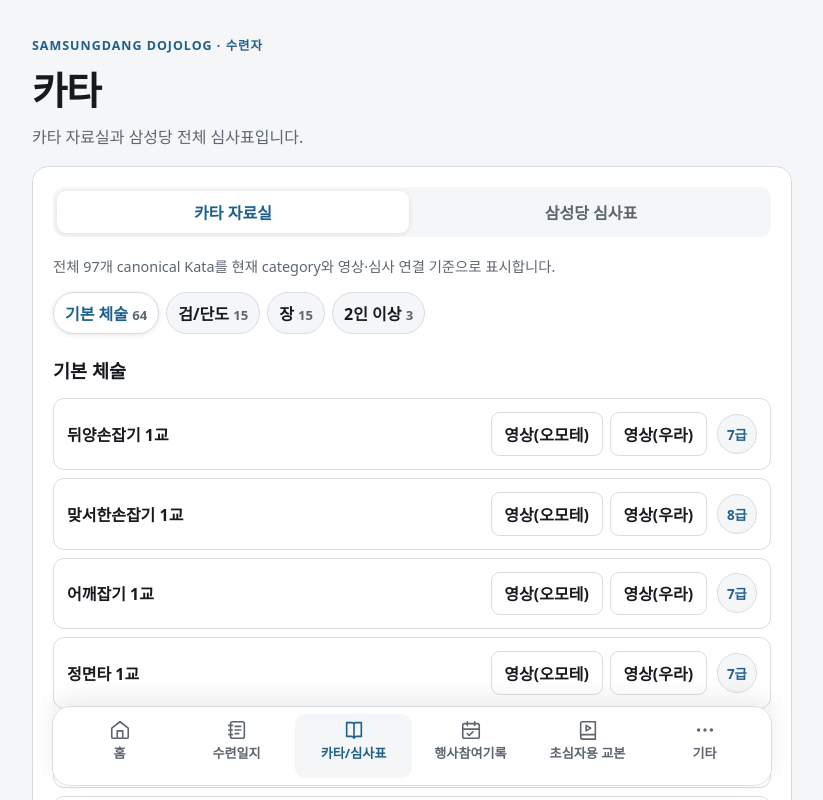
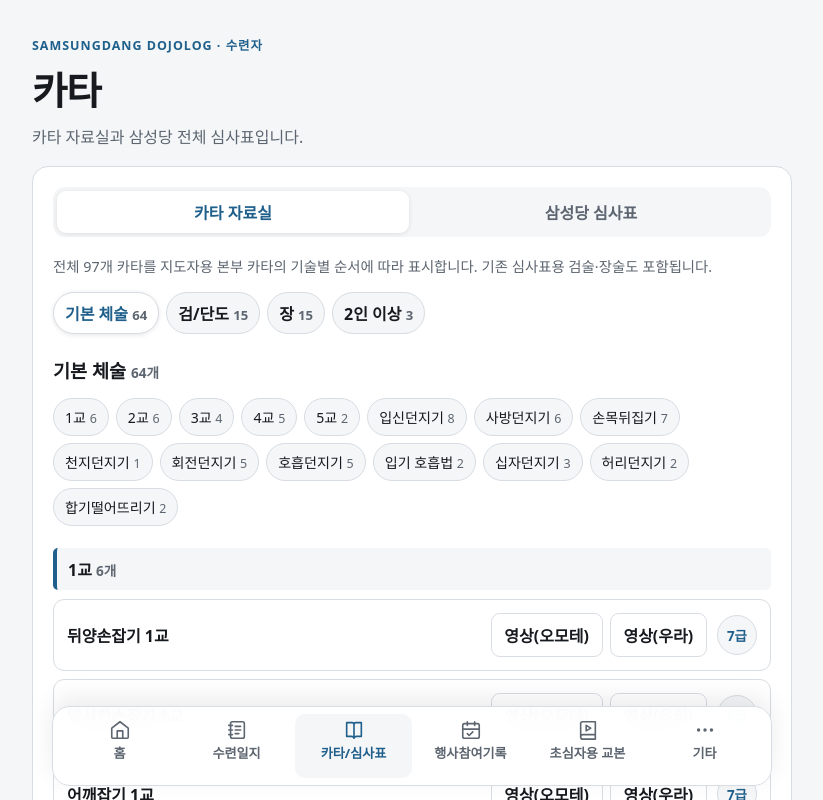
Before and after one commit to sungjuhwankr-oss/Samsungdang-DojoLog-Member, a Next.js app: page /kata in a window 1280 px wide. Shown: the top 800 px of the page, without its empty margins (228-1051 px from the left). Built offline with nearby package versions, Linux system fonts and the light colour scheme.

Commit message:
Improve Member Kata, exam and share preview UX (Phase 4K-E)

```diff
--- a/app/components/fragment-probe.tsx
+++ b/app/components/fragment-probe.tsx
@@ -72,7 +72,9 @@ function ValidSessionPreview({
           return (
             <li key={kata.id + "-" + index}>
               <strong>{kata.name}</strong>
-              <span className="small">ID: {kata.id}</span>
+              {validation.status !== KATA_CATALOG_STATUS.KNOWN_MATCH && (
+                <span className="small">검증용 ID: {kata.id}</span>
+              )}
 
               {validation.status === KATA_CATALOG_STATUS.UNKNOWN_ID && (
                 <>
--- a/app/components/kata-library.tsx
+++ b/app/components/kata-library.tsx
@@ -7,7 +7,7 @@ import {
   createExamTable,
   type CanonicalKata
 } from "../kata-library.mjs";
-import { groupKataForPresentation, kataExamBadges, KATA_PRESENTATION_GROUPS } from "../kata-presentation.mjs";
+import { groupKataForLibrarySections, groupKataForPresentation, kataExamBadges, KATA_PRESENTATION_GROUPS } from "../kata-presentation.mjs";
 import { KataVideo } from "./kata-video";
 
 type View = "library" | "exam";
@@ -33,6 +33,7 @@ export function KataLibrary() {
   const groups = useMemo(() => groupKataForPresentation(kataCatalog), []);
   const examTable = useMemo(() => createExamTable(kataCatalog), []);
   const currentGroup = groups.find((group) => group.id === category) ?? groups[0];
+  const currentSections = useMemo(() => groupKataForLibrarySections(currentGroup), [currentGroup]);
 
   useEffect(() => {
     if (view !== "exam" || !pendingAnchor) return;
@@ -57,7 +58,7 @@ export function KataLibrary() {
 
       {view === "library" ? (
         <div role="tabpanel">
-          <p className="small">전체 97개 canonical Kata를 현재 category와 영상·심사 연결 기준으로 표시합니다.</p>
+          <p className="small">전체 97개 카타를 지도자용 본부 카타의 기술별 순서에 따라 표시합니다. 기존 심사표용 검술·장술도 포함됩니다.</p>
           <div className="category-navigation" aria-label="카타 category">
             {groups.map((group) => (
               <button key={group.id} type="button" aria-pressed={category === group.id} onClick={() => setCategory(group.id)}>
@@ -66,9 +67,21 @@ export function KataLibrary() {
             ))}
           </div>
           <section aria-labelledby={`category-${currentGroup.id}`}>
-            <h2 id={`category-${currentGroup.id}`}>{currentGroup.label}</h2>
-            <div className="kata-row-list">
-              {currentGroup.kata.map((kata) => <KataRow key={kata.id} kata={kata} openExam={openExam} />)}
+            <h2 id={`category-${currentGroup.id}`}>{currentGroup.label} <span className="kata-group-count">{currentGroup.kata.length}개</span></h2>
+            <nav className="kata-technique-navigation" aria-label={`${currentGroup.label} 기술별 바로가기`}>
+              {currentSections.map((section) => (
+                <a key={section.id} href={`#kata-technique-${section.id}`}>{section.label} <span>{section.kata.length}</span></a>
+              ))}
+            </nav>
+            <div className="kata-technique-sections">
+              {currentSections.map((section) => (
+                <section className="kata-technique-section" id={`kata-technique-${section.id}`} key={section.id}>
+                  <h3>{section.label} <span>{section.kata.length}개</span></h3>
+                  <div className="kata-row-list">
+                    {section.kata.map((kata) => <KataRow key={kata.id} kata={kata} openExam={openExam} />)}
+                  </div>
+                </section>
+              ))}
             </div>
           </section>
         </div>
@@ -76,20 +89,20 @@ export function KataLibrary() {
         <div role="tabpanel" className="exam-table">
           <h2>삼성당 심사표</h2>
           <p>심사에서는 응시 급까지 앞 급수의 심사항목을 누적하여 확인합니다.</p>
-          <p className="small">전체 심사표를 표시하며, 각 급 section으로 바로 이동할 수 있습니다.</p>
+          <p className="small">급수를 선택하면 해당 항목으로 이동합니다. 아래 목록은 각 급에서 새로 추가되는 심사항목입니다.</p>
           <nav className="exam-anchor-navigation" aria-label="급수 바로가기">
             {examTable.kyu.map((section) => <a key={section.grade} href={`#exam-grade-${section.grade}`}>{section.grade}급</a>)}
             <a href="#exam-dan">유단자용</a>
           </nav>
           {examTable.kyu.map((section) => (
             <section key={section.grade} id={`exam-grade-${section.grade}`} className="exam-section">
-              <h3>{section.grade}급</h3>
-              <ol>{section.kata.map((kata) => <li key={kata.id}><div className="exam-kata-row"><span>{kata.nameKo}</span><KataVideo id={kata.id} /></div></li>)}</ol>
+              <h3>{section.grade}급 <span className="exam-grade-count">{section.kata.length}개 항목</span></h3>
+              <ol>{section.kata.map((kata) => <li key={kata.id}><div className="exam-kata-row"><div className="exam-kata-details"><span>{kata.nameKo}</span><small>{kata.form} · {kata.attack}</small></div><KataVideo id={kata.id} /></div></li>)}</ol>
             </section>
           ))}
           <section id="exam-dan" className="exam-section">
-            <h3>유단자용</h3>
-            <ol>{examTable.dan.map((kata) => <li key={kata.id}><div className="exam-kata-row"><span>{kata.nameKo}</span><KataVideo id={kata.id} /></div></li>)}</ol>
+            <h3>유단자용 <span className="exam-grade-count">{examTable.dan.length}개 항목</span></h3>
+            <ol>{examTable.dan.map((kata) => <li key={kata.id}><div className="exam-kata-row"><div className="exam-kata-details"><span>{kata.nameKo}</span><small>{kata.form} · {kata.attack}</small></div><KataVideo id={kata.id} /></div></li>)}</ol>
           </section>
         </div>
       )}
--- a/app/globals.css
+++ b/app/globals.css
@@ -327,7 +327,8 @@ fieldset { margin: 0; border: 1px solid var(--line); border-radius: 10px; }
 }
 
 .category-navigation,
-.exam-anchor-navigation {
+.exam-anchor-navigation,
+.kata-technique-navigation {
   display: flex;
   flex-wrap: wrap;
   gap: 7px;
@@ -335,7 +336,8 @@ fieldset { margin: 0; border: 1px solid var(--line); border-radius: 10px; }
 }
 
 .category-navigation button,
-.exam-anchor-navigation a {
+.exam-anchor-navigation a,
+.kata-technique-navigation a {
   padding: 8px 11px;
   border: 1px solid var(--line);
   border-radius: 999px;
@@ -345,6 +347,22 @@ fieldset { margin: 0; border: 1px solid var(--line); border-radius: 10px; }
 }
 
 .category-navigation button span { color: var(--muted); font-size: 0.82rem; }
+.kata-group-count,
+.exam-grade-count,
+.kata-technique-section h3 span { color: var(--muted); font-size: 0.85rem; font-weight: 600; }
+.kata-technique-navigation { margin-top: 12px; }
+.kata-technique-navigation a { font-size: 0.88rem; }
+.kata-technique-navigation a span { color: var(--muted); font-size: 0.78rem; }
+.kata-technique-sections { display: grid; gap: 22px; }
+.kata-technique-section { scroll-margin-top: 20px; }
+.kata-technique-section h3 {
+  margin: 0 0 9px;
+  padding: 9px 11px;
+  border-left: 4px solid var(--accent);
+  border-radius: 5px;
+  background: var(--bg);
+  font-size: 1rem;
+}
 .kata-row-list { display: grid; gap: 8px; }
 .kata-row {
   display: flex;
@@ -368,11 +386,17 @@ fieldset { margin: 0; border: 1px solid var(--line); border-radius: 10px; }
 .kata-exam-badge { display: inline-flex; align-items: center; justify-content: center; min-width: 40px; min-height: 40px; padding: 6px 9px; border: 1px solid var(--line); border-radius: 999px; background: var(--bg); color: var(--accent); font: inherit; font-size: 0.84rem; font-weight: 750; }
 button.kata-exam-badge { cursor: pointer; }
 .outside-exam { color: var(--muted); }
-.exam-section { scroll-margin-top: 18px; padding-top: 10px; }
-.exam-section + .exam-section { border-top: 1px solid var(--line); }
-.exam-section li { padding: 4px 0; }
-.exam-kata-row { display: flex; flex-wrap: wrap; align-items: center; gap: 8px; }
-.exam-kata-row > span:first-child { min-width: 0; overflow-wrap: anywhere; }
+.exam-anchor-navigation { position: sticky; top: 0; z-index: 2; padding: 8px 0; background: var(--panel); }
+.exam-section { scroll-margin-top: 82px; margin: 17px 0; padding: 14px; border: 1px solid var(--line); border-radius: 12px; }
+.exam-section h3 { display: flex; align-items: baseline; flex-wrap: wrap; gap: 9px; margin: 0 0 12px; padding-bottom: 9px; border-bottom: 2px solid var(--line); }
+.exam-section ol { display: grid; gap: 8px; margin: 0; padding-left: 28px; }
+.exam-section li { padding: 8px 0 8px 2px; }
+.exam-section li + li { border-top: 1px solid var(--line); }
+.exam-section li::marker { color: var(--muted); font-weight: 700; }
+.exam-kata-row { display: flex; align-items: center; justify-content: space-between; flex-wrap: wrap; gap: 8px; }
+.exam-kata-details { display: grid; gap: 4px; flex: 1 1 190px; min-width: 0; }
+.exam-kata-details > span { font-weight: 700; overflow-wrap: anywhere; }
+.exam-kata-details small { color: var(--muted); font-size: 0.82rem; }
 
 .saved-kata-label { display: grid; gap: 4px; min-width: 0; }
 .snapshot-box li { margin: 5px 0; }
--- a/app/kata-presentation.mjs
+++ b/app/kata-presentation.mjs
@@ -14,6 +14,10 @@ const TECHNIQUE_ORDER = Object.freeze([
   "1교", "2교", "3교", "4교", "5교", "입신던지기", "사방던지기", "손목뒤집기",
   "천지던지기", "회전던지기", "호흡던지기", "입기 호흡법", "십자던지기", "허리던지기", "합기떨어뜨리기"
 ]);
+
+// Match the Instructor app's named technique headings while retaining the
+// Member app's four existing top-level catalogue groups and all 97 IDs.
+export const HOMBU_TECHNIQUE_HEADINGS = TECHNIQUE_ORDER;
 
 function techniqueCategory(kata) {
   if (kata.nameKo === "엇서한손잡기 구석던지기") return "호흡던지기";
@@ -41,6 +45,33 @@ export function groupKataForPresentation(catalog) {
   }));
 }
 
+export function groupKataForLibrarySections(group) {
+  const { id, kata } = group;
+  let labels;
+  let heading;
+  if (id === "taijutsu") {
+    heading = techniqueCategory;
+    const observed = [...new Set(kata.map(heading))];
+    labels = [...TECHNIQUE_ORDER.filter(label => observed.includes(label)),
+      ...observed.filter(label => !TECHNIQUE_ORDER.includes(label)).sort((a, b) => a.localeCompare(b, "ko"))];
+  } else if (id === "sword-knife") {
+    heading = item => item.categoryId === "tanto" ? "단도 뺏기"
+      : item.nameKo.startsWith("검 뺏기") ? "검 뺏기" : "검술·검 아와세";
+    labels = ["단도 뺏기", "검 뺏기", "검술·검 아와세"];
+  } else if (id === "jo") {
+    heading = item => item.nameKo.startsWith("장 뺏기") ? "장 뺏기" : "장술·장 아와세";
+    labels = ["장 뺏기", "장술·장 아와세"];
+  } else {
+    heading = () => "2인 잡기";
+    labels = ["2인 잡기"];
+  }
+  return labels.map((label, index) => ({
+    id: `${id}-${index}`,
+    label,
+    kata: kata.filter(item => heading(item) === label)
+  })).filter(section => section.kata.length > 0);
+}
+
 export function kataVideoActions(links) {
   const genericCount = links.filter((link) => link.label !== "오모테" && link.label !== "우라").length;
   let genericIndex = 0;
--- a/app/membership-card/page.tsx
+++ b/app/membership-card/page.tsx
@@ -9,7 +9,7 @@ export default function MembershipCardPage() {
       <PageHeader title="회원증" />
       <SamsungdangFeatureBoundary
         feature={SAMSUNGDANG_FEATURE.MEMBERSHIP_CARD}
-        fallback={<section className="panel"><p className="status-warn" role="status">요청한 화면을 현재 사용할 수 없습니다.</p></section>}
+        fallback={<section className="panel"><p className="status-warn" role="status">요청한 화면을 현재 사용할 수 없습니다.</p><p>현재 브라우저에 검증된 회원 전자 증명서가 없어 회원증이 표시되지 않습니다. 홈 화면의 회원증 안내 또는 ‘기타 → 회원 전자 증명서 등록’에서 상태를 확인할 수 있습니다.</p></section>}
       >
         <MembershipCard />
       </SamsungdangFeatureBoundary>
```
Also changed, not shown: app/components/dashboard.tsx (+8 -0 lines), app/import/page.tsx (+7 -1 lines), app/kata-presentation.d.mts, 2 other files (tests, documents, lock files or other folders).
